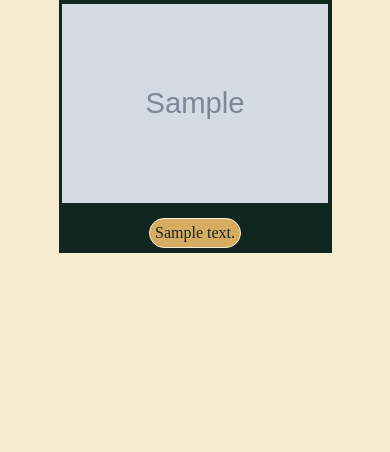
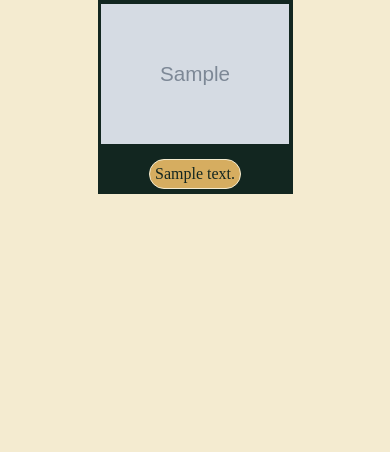
Before and after one commit to Rafael-Nunes-Silva/Portfolio-Pessoal, a Flask app: template src/templates/Tecnologias.html in a window 390 px wide. Shown: the part 100-552 px from the top of the page. Run offline with Flask 3, Linux system fonts and the light colour scheme; the template is opened without the code that fills it: most values are stand-ins (such as "Sample title", 1, 10 or a date in 2020); grey boxes marked "Sample" are stand-in pictures.

Commit message:
Corrigindo a responsividade

```diff
--- a/src/static/css/Hobbies.css
+++ b/src/static/css/Hobbies.css
@@ -31,6 +31,8 @@
 /* Tablets */
 @media only screen and (min-width: 960px) {
     .hobbie{ flex-direction: row; }
+    .hobbie .col-6{ width: 90%; }
+    .hobbie .col-5{ width: 80%; }
     .hobbie p{ font-size: 22px; }
 }
 
--- a/src/static/css/Tecnologias.css
+++ b/src/static/css/Tecnologias.css
@@ -3,8 +3,8 @@
     align-content: center;
     justify-content: center;
     align-items: center;
-
-    flex-direction: column;
+    flex-wrap: wrap;
+    flex-direction: row;
 }
 
 .tecnologia{
@@ -39,8 +39,9 @@
 
 /* Mobile */
 @media only screen and (min-width: 360px) {
-    .tecnologias{ flex-direction: column; }
-    .tecnologias .col-3{
+    .tecnologias .col-2{
+        width: 50%;
+
         border-top: 1px solid var(--charcoal);
         border-right: 0px;
         border-bottom: 1px solid var(--charcoal);
@@ -58,9 +59,6 @@
         border-bottom: 0px;
         border-left: 0px;
     }
-    .tecnologia {
-        width: 70%;
-    }
     .tecnologia p{ font-size: 16px; }
 }
 
@@ -68,8 +66,9 @@
 
 /* Tablets */
 @media only screen and (min-width: 960px) {
-    .tecnologias{ flex-direction: row; }
-    .tecnologias .col-3{
+    .tecnologias .col-2{
+        width: 33.33%;
+
         border-top: 0px;
         border-right: 1px solid var(--charcoal);
         border-bottom: 0px;
@@ -94,8 +93,9 @@
 
 /* Desktop */
 @media only screen and (min-width: 1280px) {
-    .tecnologias{ flex-direction: row; }
-    .tecnologias .col-3{
+    .tecnologias .col-2{
+        width: 16.66%;
+
         border-top: 0px;
         border-right: 1px solid var(--charcoal);
         border-bottom: 0px;
```
Also changed, not shown: src/static/css/base.css (+6 -6 lines).
